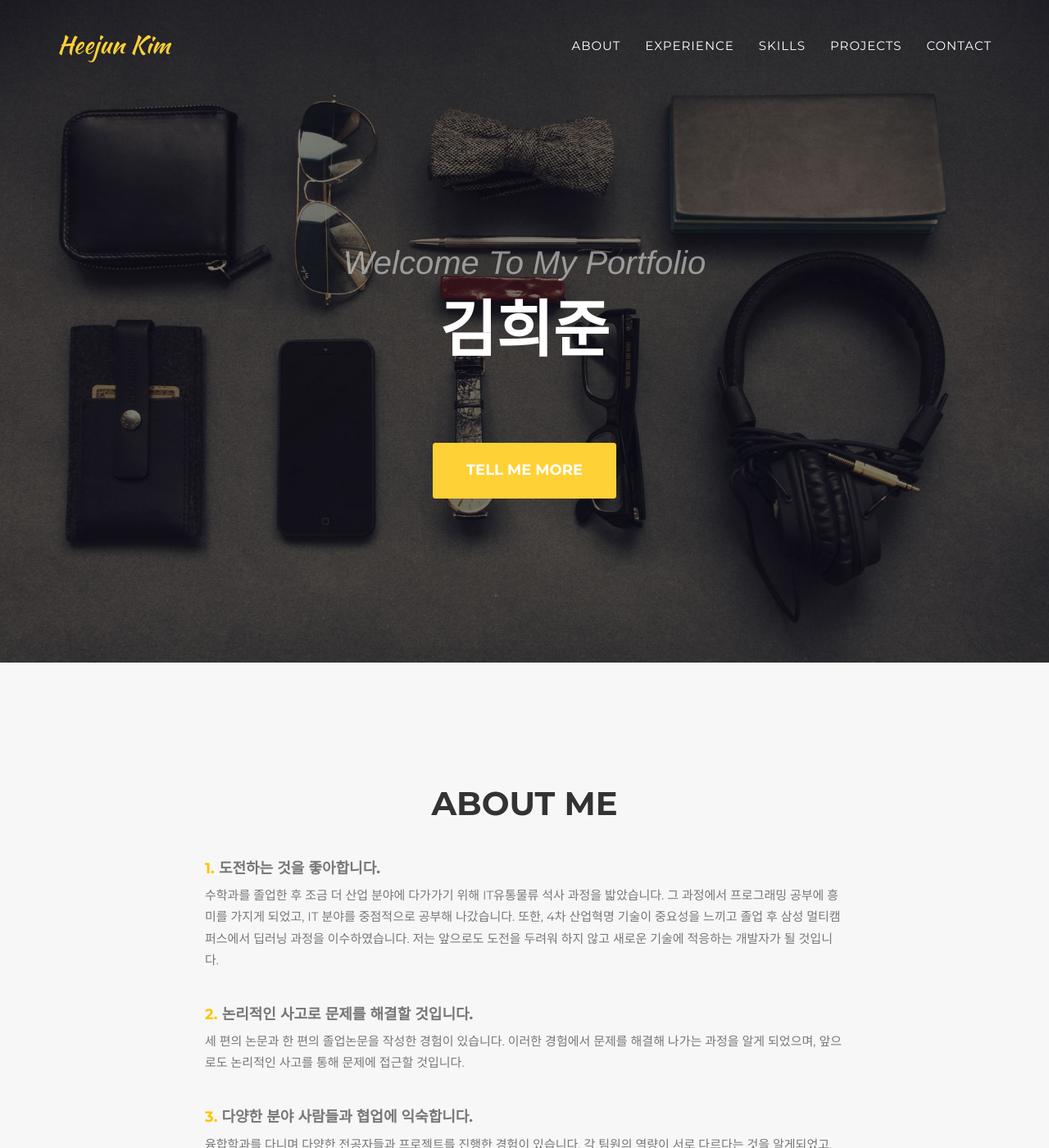
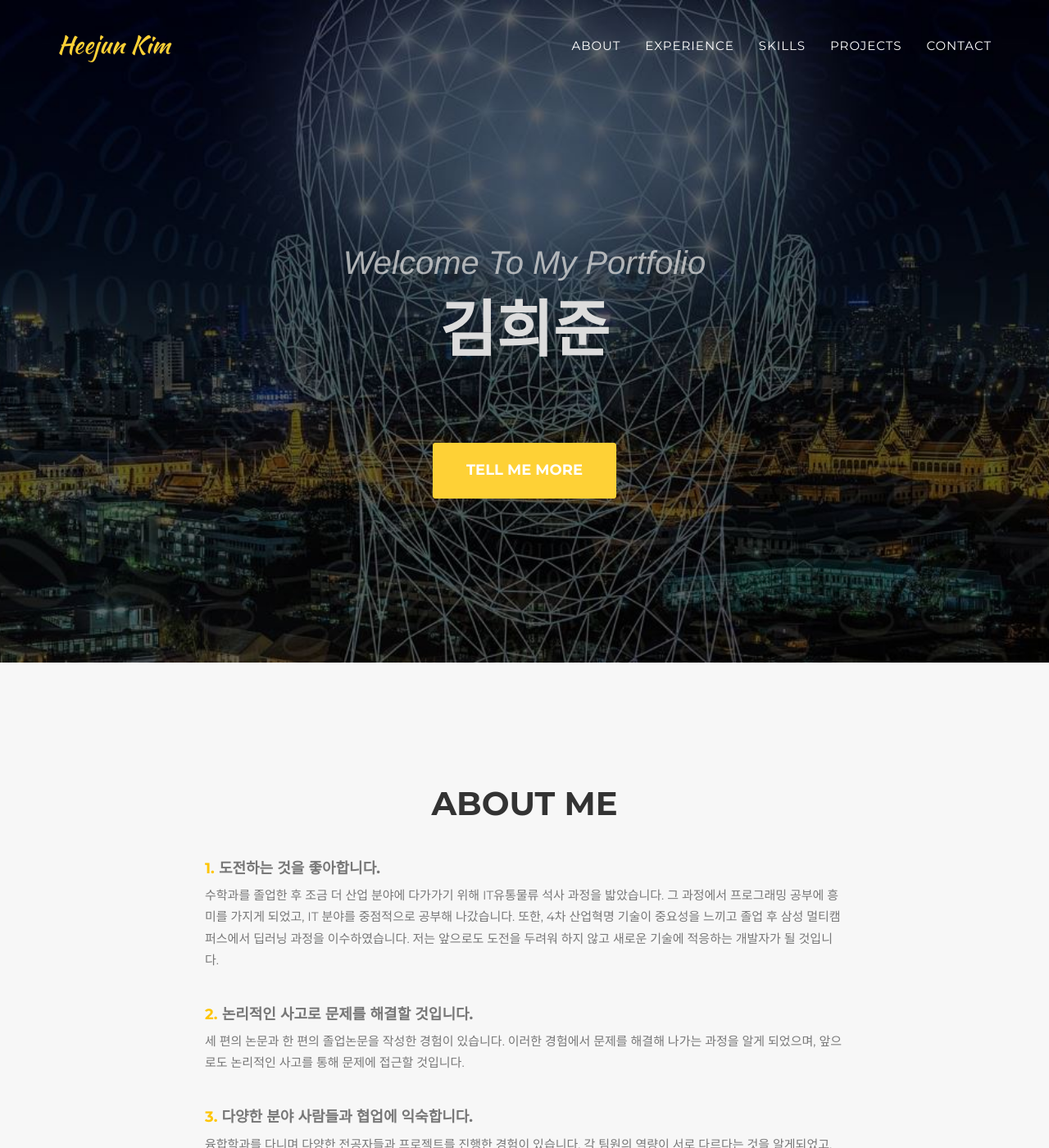
Before and after one commit to heejun1942/heejun1942.github.io, a Jekyll site: the page built from _posts/2014-07-18-project-1.markdown, in a window 1280 px wide and 1400 px high. Shown: the whole window at 82% size. Built offline with Jekyll 4.4.1, drawn with Linux system fonts in a browser that asks for light colours; nearby versions of some CDN libraries; some web fonts are replaced.

Commit message:
200707|| Update files

```diff
--- a/_includes/css/agency.css
+++ b/_includes/css/agency.css
@@ -269,7 +269,7 @@ header {
     text-align: center;
     color: #fff;
     background-attachment: scroll;
-    background-image: url('{{ site.baseurl }}/img/header-bg.jpg');
+    background-image: url('{{ site.baseurl }}/img/bg4.jpg');
     background-position: center center;
     background-repeat: none;
     -webkit-background-size: cover;
--- a/_includes/header.html
+++ b/_includes/header.html
@@ -48,8 +48,8 @@
     <header>
         <div class="container">
             <div class="intro-text">
-                <div class="intro-lead-in" style="color: #dcdcdc9c;">Welcome To My Portfolio</div>
-                <div class="intro-heading">김희준</div>
+                <div class="intro-lead-in" style="color: #dcdcdcc2;">Welcome To My Portfolio</div>
+                <div class="intro-heading" style="color: #dcdcdc;">김희준</div>
                 <a href="#team" class="page-scroll btn btn-xl">Tell Me More</a>
             </div>
         </div>
```
Also changed, not shown: img/bg2.jpg (added), img/bg3.JPG (added), img/bg4.jpg (added), img/bg5.JPG (added).
